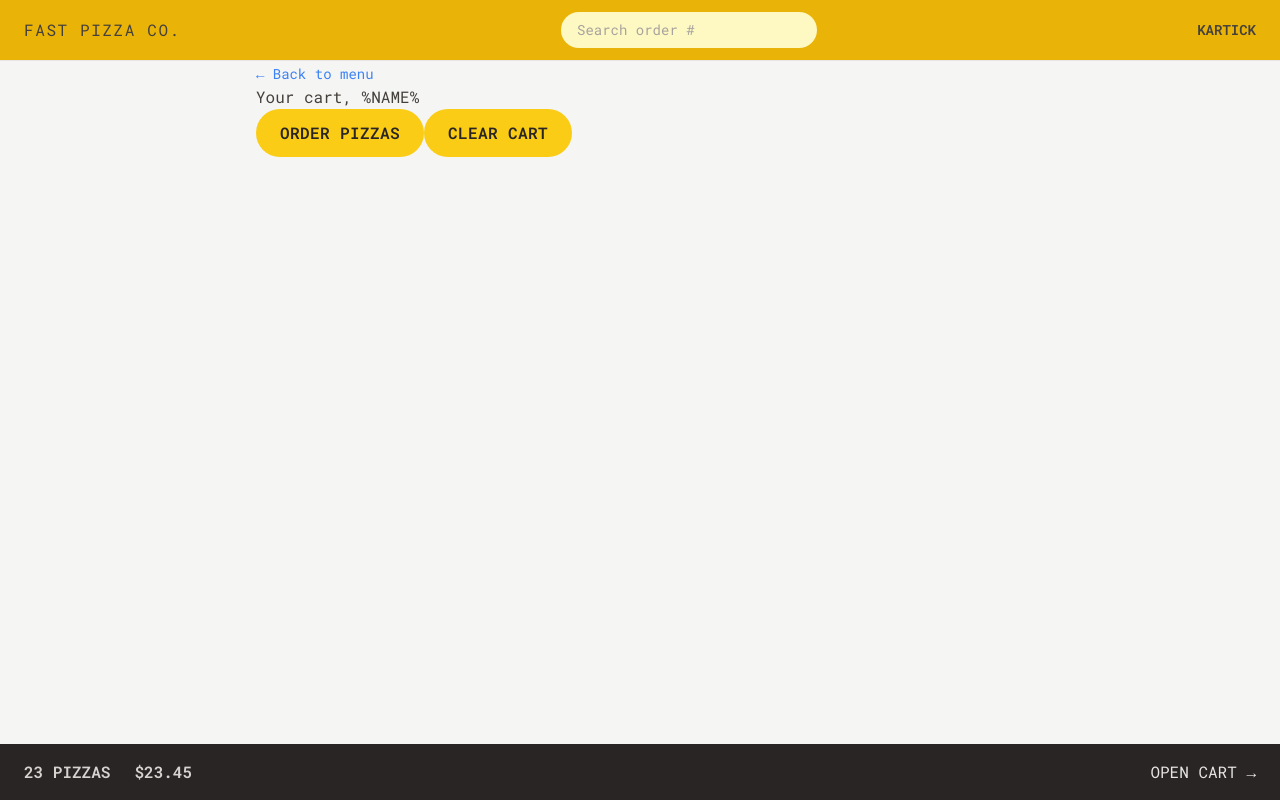
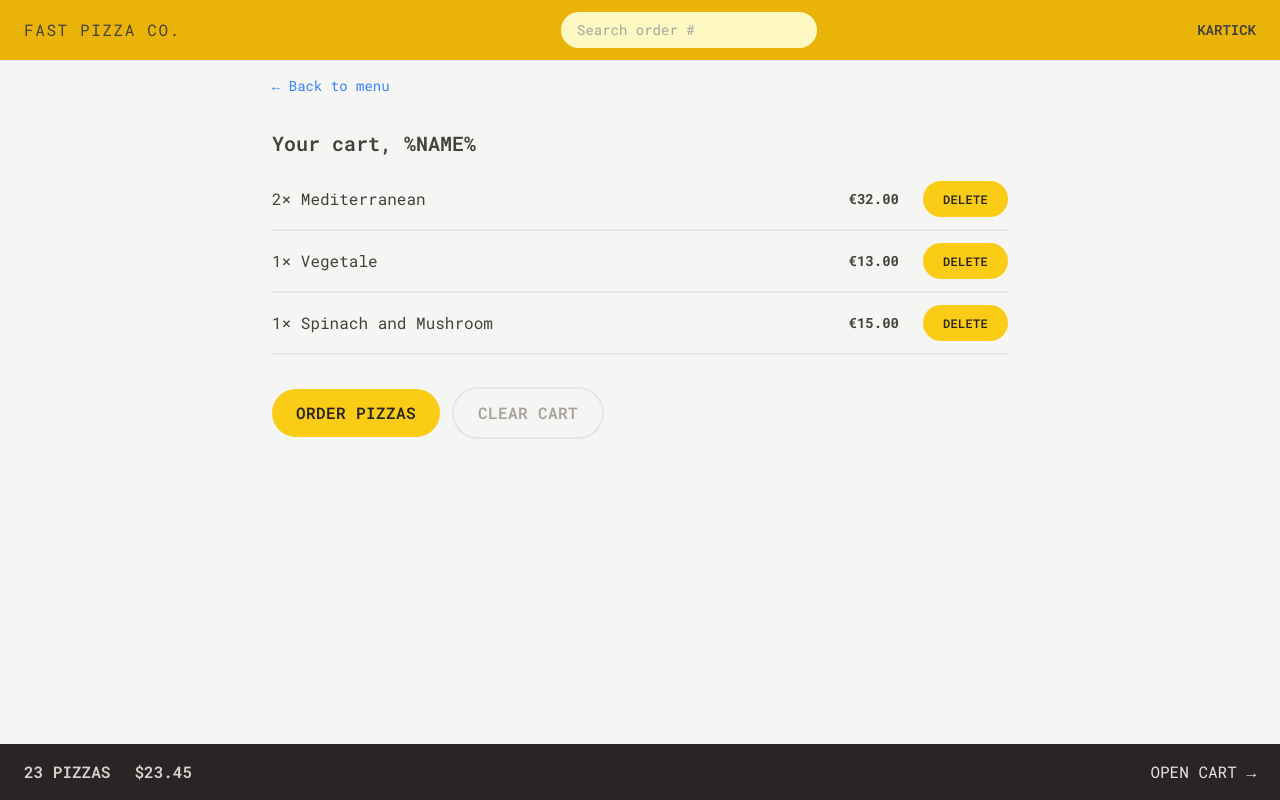
Before and after one commit to kartick17/fast-pizza, a React (Vite) app: page /cart in a window 1280 px wide. Built offline with nearby package versions, Linux system fonts and the light colour scheme.

Commit message:
Degigned cart

```diff
--- a/src/features/cart/Cart.jsx
+++ b/src/features/cart/Cart.jsx
@@ -1,5 +1,6 @@
 import LinkButton from '../../ui/LinkButton'
 import Button from '../../ui/Button'
+import CartItem from './CartItem'
 
 const fakeCart = [
   {
@@ -29,16 +30,21 @@
   const cart = fakeCart
 
   return (
-    <div>
+    <div className='px-4 py-3'>
       <LinkButton to='/menu'>&larr; Back to menu</LinkButton>
 
-      <h2>Your cart, %NAME%</h2>
+      <h2 className='mt-8 text-xl font-semibold'>Your cart, %NAME%</h2>
+      <ul className='mt-3 divide-y-2 divide-stone-200 border-b-2'>
+        {cart.map((item) => (
+          <CartItem item={item} key={item.pizzaId} />
+        ))}
+      </ul>
 
-      <div>
+      <div className='mt-8 space-x-3'>
         <Button to='/order/new' type='primary'>
           Order pizzas
         </Button>
-        <Button type='primary'>Clear cart</Button>
+        <Button type='secondary'>Clear cart</Button>
       </div>
     </div>
   )
--- a/src/features/cart/CartItem.jsx
+++ b/src/features/cart/CartItem.jsx
@@ -1,15 +1,17 @@
+import Button from '../../ui/Button'
 import { formatCurrency } from '../../utils/helpers'
 
 function CartItem({ item }) {
   const { pizzaId, name, quantity, totalPrice } = item
 
   return (
-    <li>
-      <p>
+    <li className='py-3 sm:flex sm:items-center sm:justify-between'>
+      <p className='mb-1 sm:mb-0'>
         {quantity}&times; {name}
       </p>
-      <div>
-        <p>{formatCurrency(totalPrice)}</p>
+      <div className='flex items-center justify-between sm:gap-6'>
+        <p className='text-sm font-bold'>{formatCurrency(totalPrice)}</p>
+        <Button type='small'>Delete</Button>
       </div>
     </li>
   )
--- a/src/ui/Button.jsx
+++ b/src/ui/Button.jsx
@@ -7,6 +7,8 @@
   const styles = {
     primary: base + ' px-4 py-3 sm:px-6 sm:py-3',
     small: base + ' px-4 py-2 sm:px-5 sm:py-2.5 text-xs',
+    secondary:
+      'inline-block disabled:cursor-not-allowed rounded-full font-semibold uppercase tracking-wide text-stone-400 transition-colors duration-300 hover:bg-stone-300 hover:text-stone-800 focus:bg-stone-300 focus:outline-none focus:ring border-2 border-stone-200 focus:ring-stone-200 focus:ring-offset-2 px-4 py-2.5 sm:px-6 sm:py-3',
   }
 
   if (to)
```
